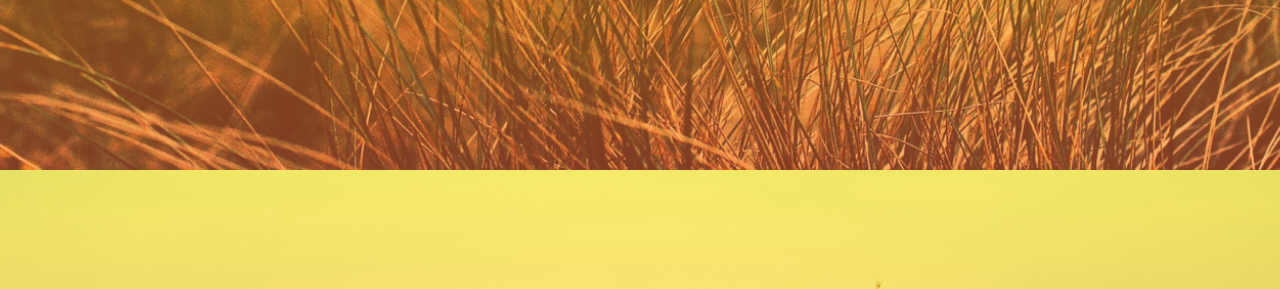
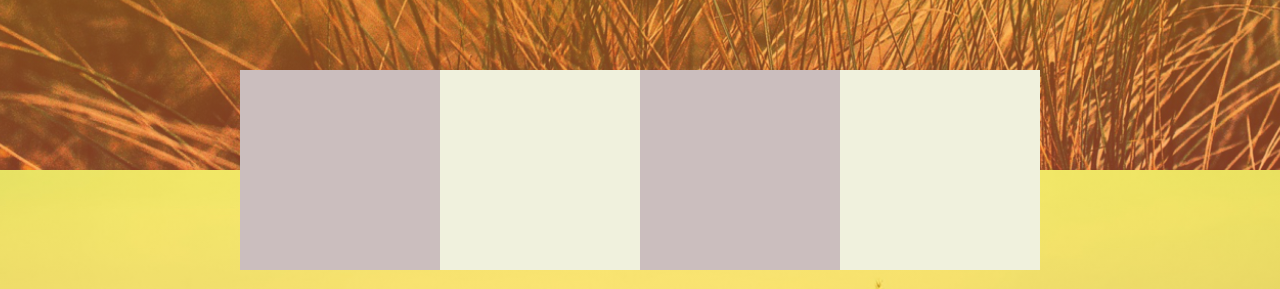
Before and after one commit to JacobMarsay/bolser-assignment, a React (Create React App) app: page / in a window 1280 px wide. Shown: the part 630-919 px from the top of the page. Built offline with nearby package versions, Linux system fonts and the light colour scheme.

Commit message:
Card section added

```diff
--- /dev/null
+++ b/src/components/atoms/Card.tsx
@@ -0,0 +1,10 @@
+interface CardProps {
+  className?: string;
+}
+
+const Card = ({ className }: CardProps) => {
+  // Use classNames utility to conditionally assign classes
+  return <div className={`card ${className}`}></div>;
+};
+
+export default Card;
--- /dev/null
+++ b/src/components/molecules/Cards.tsx
@@ -0,0 +1,17 @@
+import Card from "../atoms/Card";
+
+const Cards = () => {
+  // Use classNames utility to conditionally assign classes
+  return (
+    <div className="cards__wrapper">
+      <div className="cards">
+        <Card className="primary" />
+        <Card className="secondary" />
+        <Card className="primary" />
+        <Card className="secondary" />
+      </div>
+    </div>
+  );
+};
+
+export default Cards;
--- a/src/components/templates/Home.tsx
+++ b/src/components/templates/Home.tsx
@@ -1,3 +1,4 @@
+import Cards from "../molecules/Cards";
 import Hero from "../molecules/Hero";
 import Homepage from "../organisms/HomePage";
 import Overlay from "../organisms/Overlay";
@@ -8,6 +9,7 @@ const Home = () => {
     <Homepage>
       <TopBar />
       <Hero />
+      <Cards />
       <PageContent>
         <h2>Card Wrapper goes here</h2>
       </PageContent>
--- /dev/null
+++ b/src/styles/components/_cards.scss
@@ -0,0 +1,49 @@
+@import "./../util/mixins";
+
+.cards__wrapper {
+  position: relative;
+
+  .cards {
+    @include position(absolute);
+    @include flex(row, center, center);
+    z-index: 100;
+
+    .card {
+      min-width: 550px;
+      min-height: 550px;
+
+      @media (max-width: 2463px) {
+        min-width: 400px;
+        min-height: 400px;
+      }
+
+      @media (max-width: 1770px) {
+        min-width: 300px;
+        min-height: 300px;
+      }
+
+      @media (max-width: 1300px) {
+        min-width: 200px;
+        min-height: 200px;
+      }
+
+      @media (max-width: 850px) {
+        min-width: 150px;
+        min-height: 150px;
+      }
+
+      &.primary {
+        background-color: $primary-color;
+      }
+
+      &.secondary {
+        background-color: $secondary-color;
+      }
+    }
+
+    @media (max-width: 768px) {
+      @include flex(column, center, center);
+      display: none;
+    }
+  }
+}
--- a/src/styles/main.scss
+++ b/src/styles/main.scss
@@ -6,3 +6,4 @@
 @import "base/typography";
 @import "themes/colours";
 @import "components/overlay";
+@import "components/cards";
```
